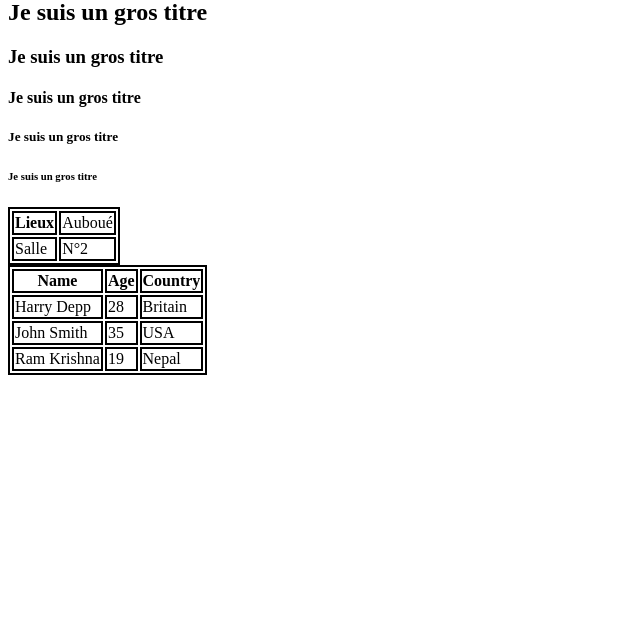
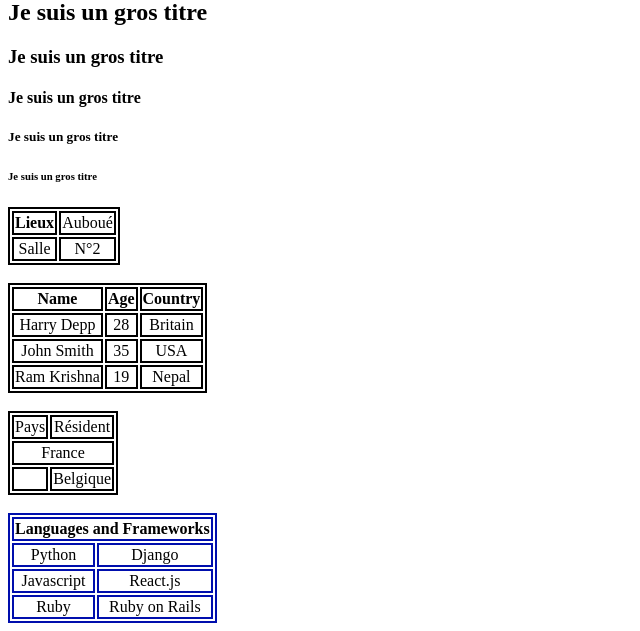
Before and after one commit to Sigthee/Sigthee.github.io, a PHP site: page / in a window 1280 px wide. Shown: the part 405-1036 px from the top of the page, without its empty margins (0-640 px from the left). Before the commit the page ends 780 px from the top, so only its background shows below. Run offline with PHP 8.4, Linux system fonts and the light colour scheme.

Commit message:
html css tableaux 2

```diff
--- a/index.html
+++ b/index.html
@@ -43,7 +43,7 @@
                 <td>Salle</td>
                 <td>N°2</td>
             </tr>
-        </table>
+        </table> <br>
 
         <table>
             <tr>
@@ -66,6 +66,39 @@
                 <td>19</td>
                 <td>Nepal</td>
             </tr>
+        </table> <br>
+
+        <table>
+            <tr>
+                <td>Pays</td>
+                <td>Résident</td>
+            </tr>
+            <tr>
+                <td colspan="2">France</td> <!--Le colspan permet d'étendre France sur 2 lignes-->
+            </tr>
+            <tr>
+                <td></td>
+                <td>Belgique</td>
+            </tr>
+        </table> <br>
+
+        <table class="gray">
+            <tr>
+                <th colspan="2">Languages and Frameworks</th>
+            </tr>
+            <tr>
+                <td>Python</td>
+                <td>Django</td>
+            </tr>
+            <tr>
+                <td>Javascript</td>
+                <td>React.js</td>
+            </tr>
+            <tr>
+                <td>Ruby</td>
+                <td>Ruby on Rails</td>
+            </tr>
         </table>
+
     </body>
 </html>
--- a/style.css
+++ b/style.css
@@ -5,3 +5,11 @@
 tr, td, th, table {
     border: 2px solid black;
 }
+
+tr td {
+    text-align: center;
+}
+
+.gray ,.gray th, .gray td {
+    border-color: rgb(0, 14, 173);
+}
```
